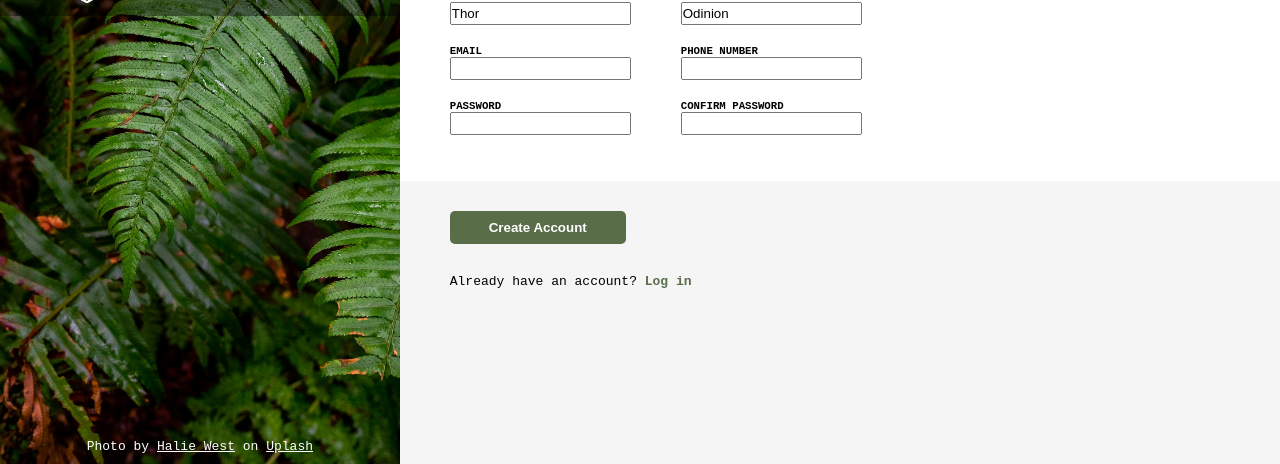
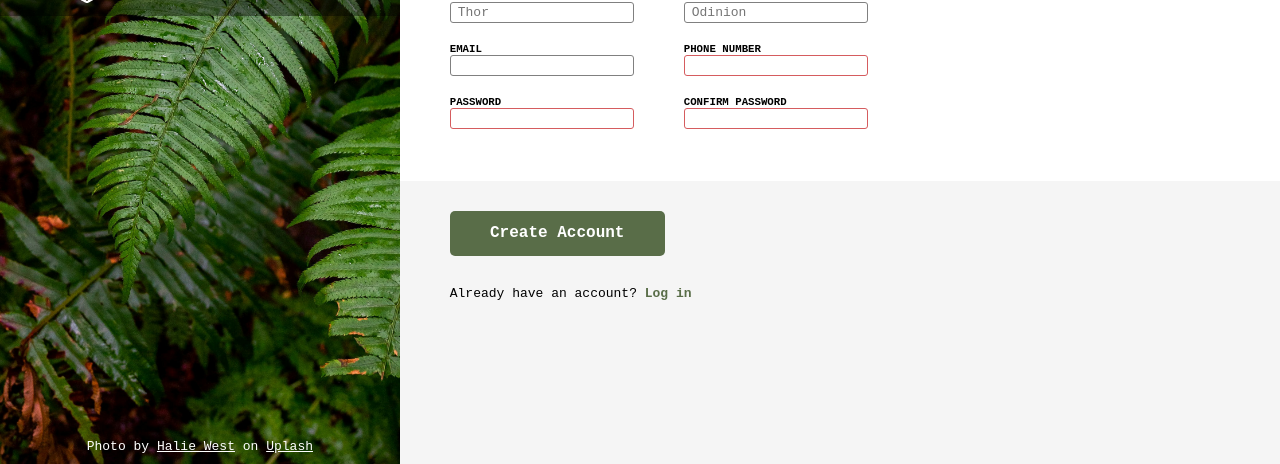
Before and after one commit to higgsboson909/Sign-up-Form, a plain HTML site: page index.html in a window 1280 px wide. Shown: the part 336-800 px from the top of the page. Drawn offline with Linux system fonts and the light colour scheme; a web font is replaced by a local one.

Commit message:
Finish sign-up form

```diff
--- a/index.html
+++ b/index.html
@@ -23,7 +23,7 @@
                 <p>Your are the Love</p>
             </div>
             <div class="login-block">
-                <form class="info-form" action="./" method="post">
+            <form id="odin-form" class="info-form" action="#" method="get">
                 <section>
                     <h1>Let's do this!</h1>
                 </section>
@@ -31,22 +31,22 @@
                 <div class="username">
                         <p>
                             <label for="first_name">FIRST NAME</label>
-                            <input type="text" id="first_name" name="first_name" value="Thor">
+                            <input type="text" id="first_name" name="first_name" placeholder="Thor" required>
                         </p>
                         <p>
                             <label for="last_name">LAST NAME</label>
-                            <input type="text" id="last_name" name="last_name" value="Odinion">
+                            <input type="text" id="last_name" name="last_name" placeholder="Odinion" required>
                         </p>
                 </div>
 
                 <div class="user-info">
                     <p>
                     <label for="email">EMAIL</label>
-                    <input type="email" name="user_email" id="email">
+                    <input type="email" name="user_email" id="email" minlength="7" maxlength="25">
                     </p>
                     <p>
                     <label for="phone">PHONE NUMBER</label>
-                    <input type="text" name="user_contact" id="phone">
+                    <input type="text" name="user_contact" id="phone" minlength="7" maxlength="15">
 
                     </p>
                 </div>
@@ -54,21 +54,27 @@
                 <div class="password">
 
                     <p>
-                    <label for="password">PASSWORD</label>
-                    <input type="password" id="password" name="user_password">
+                        <label for="password">PASSWORD</label>
+                        <input type="password" id="password" name="user_password" minlength="8" required>
+                        <span>*password do not match</span>
                     </p>
                     <p>
-                    <label for="confirm_password">CONFIRM PASSWORD</label>
-                    <input type="password" id="confirm_password" name="user_password">
+                        <label for="confirm_password">CONFIRM PASSWORD</label>
+                        <input type="password" id="confirm_password" name="user_password" minlength="8" required>
                     </p>
 
                 </div>
 
-               </form>
+            </form>
+
             </div>
             <div class="bottom-block">
-                <button class="create-account">Create Account</button>
-                <p>Already have an account?<a href="" rel="" target="_blank"> Log in</a></p>
+                <div class="button-row">
+                    <button form="odin-form" class="submit create-account">Create Account</button>
+                </div>
+
+                    <p>Already have an account?<a href="" rel="" target="_blank"> Log in</a></p>
+
             </div>
         </div>
     </div>
--- a/styles.css
+++ b/styles.css
@@ -4,8 +4,13 @@
     box-sizing: border-box;
 }
 
+
 body{
     font-family: monospace;
+}
+
+button, input, select, textarea {
+    font: inherit;
 }
 
 .whole-page{
@@ -72,13 +77,14 @@ img {
 }
 
 .create-account {
-    width: 11rem;
+    width: 215px;
     color: white;
-    font-weight: 550;
+    font-weight: 650;
+    font-size: 1rem;
     border: none;
     border-radius: 5px;
     margin-bottom: 30px;
-    padding: 0.56rem 1.2rem;
+    padding: 0.86rem 2.5rem;
     background-color: #596D48;
 }
 
@@ -124,12 +130,19 @@ a {
 
 /* for the form */
 .info-form {
+    width: 100%;
     padding-top: 20px;
     display: flex;
     flex-direction: column;
     justify-content: center;
     align-items: start;
     gap: 20px;
+}
+.info-form div input[type='text'],
+.info-form div input[type='email'],
+.info-form div input[type='password'] {
+    font: inherit;
+    padding: 2px 7px 2px 7px;
 }
 
 .username, .user-info, .password {
@@ -145,9 +158,21 @@ a {
     font-size: .67rem;
     font-weight: 550;
 }
+.password p span {
+    display: none;
+}
 .info-form div input {
-    height: 23px;
+    border-radius: 3px;
+    border: 1px solid grey;
 }
-#password:invalid, #confirm-password:invalid {
-    border-color: red;
+
+.username input[type='text']:focus,
+.user-info input[type='email']:focus,
+.user-info input[type='text']:focus,
+.password input[type='password']:focus {
+    border: 1px solid blue;
+    outline: none;
 }
+#email[type='email']:invalid,#phone[type='text'], #password[type='password']:invalid, #confirm_password[type='password']:invalid {
+    border: 1px solid #D55C5F;
+}
```
